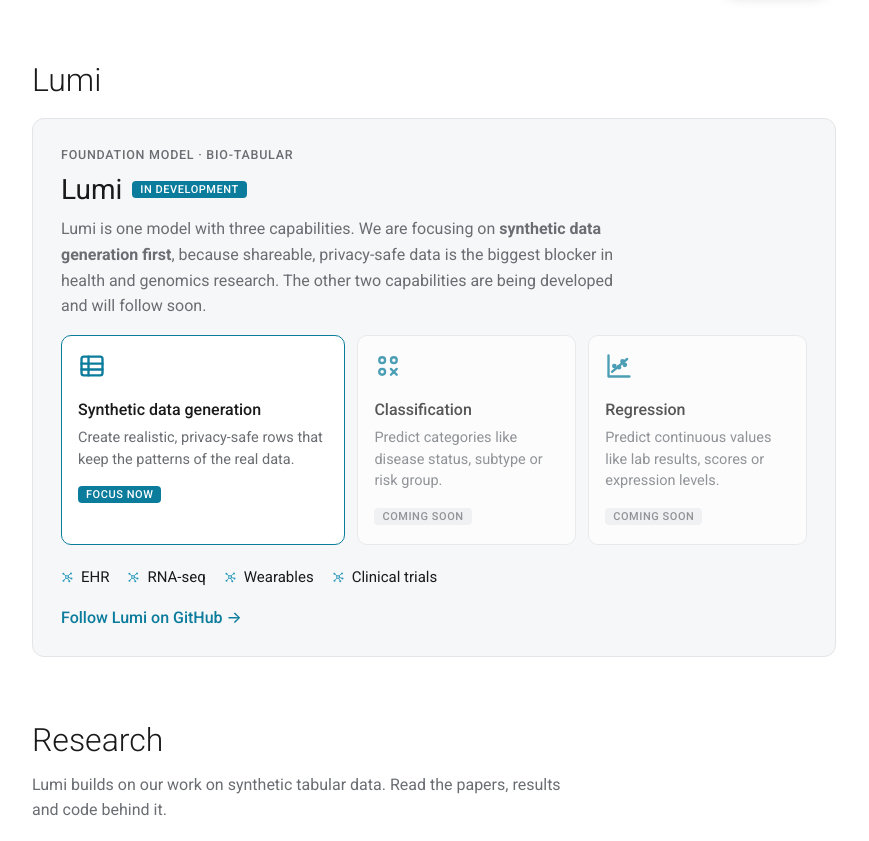
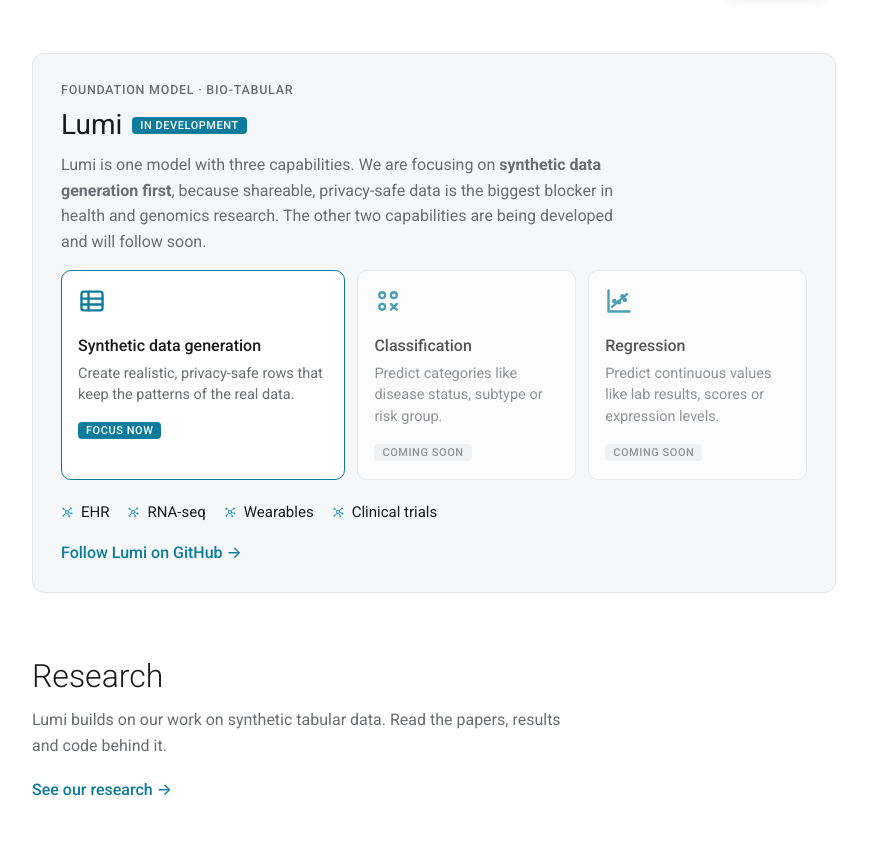
Before and after one commit to neurotabs/neurotabs.github.io, a plain HTML site: page index.html in a window 1280 px wide. Shown: the part 465-1306 px from the top of the page, without its empty margins (206-1075 px from the left). Drawn offline with Linux system fonts and the light colour scheme.

Commit message:
Remove Lumi section heading on home page
Co-Authored-By: Claude Sonnet 5.5 <noreply@anthropic.com>

```diff
--- a/index.html
+++ b/index.html
@@ -62,8 +62,7 @@
     <img class="hero-logo" src="image/logo.png" alt="" width="120" height="120">
   </section>
 
-  <section id="lumi">
-    <h2 class="sec">Lumi</h2>
+  <section id="lumi" style="margin-top:56px">
     <div class="card">
       <div class="card-tag">Foundation model · Bio-tabular</div>
       <h3>Lumi <span class="status up">In development</span></h3>
```
